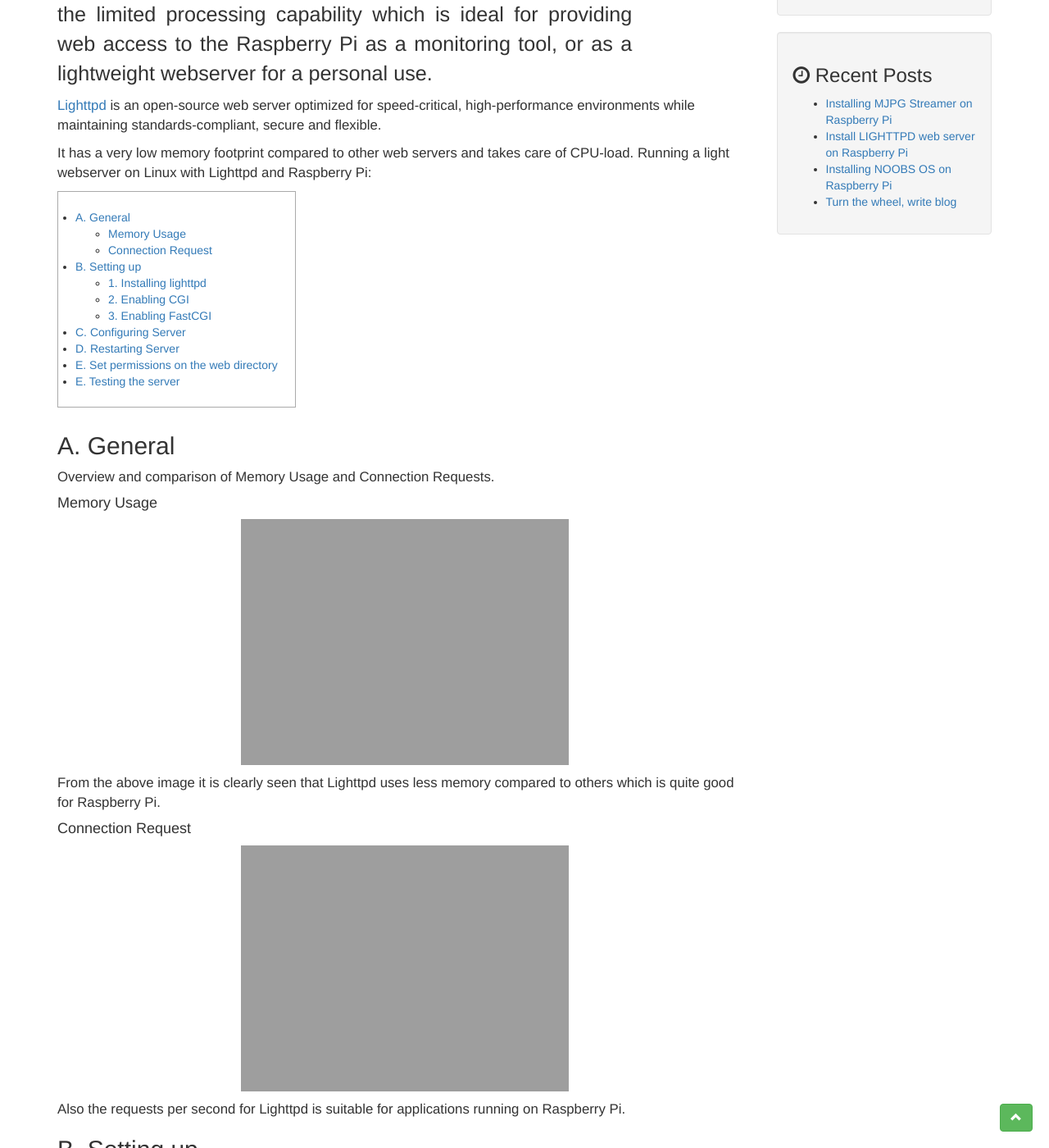
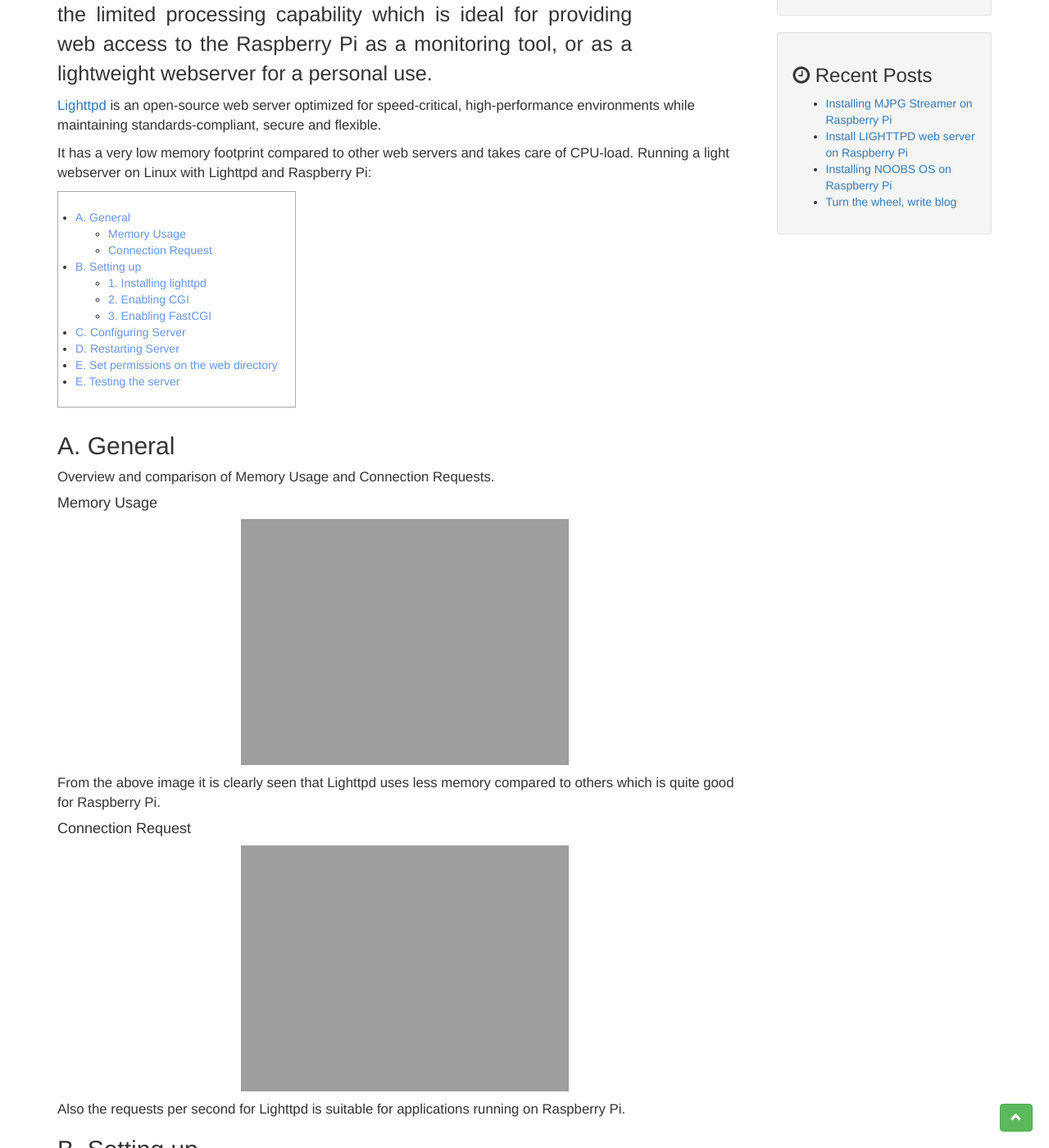
Before and after one commit to alirumane/ali-backup, a Jekyll site: the page built from _posts/2016-06-10-install-lighttpd-on-raspberry-pi.md, in a window 1280 px wide and 1400 px high, scrolled down 568 px. Shown: the whole window at 82% size. Built offline with Jekyll 4.4.1, drawn with Linux system fonts in a browser that asks for light colours; comment, search, counter and statistics services are not loaded.

Commit message:
Update style.css

```diff
--- a/assets/themes/bootstrap/css/style.css
+++ b/assets/themes/bootstrap/css/style.css
@@ -103,6 +103,11 @@
     padding: 1.5em;
     display: inline-block;
 }
+#markdown-toc a {
+    text-decoration: none;
+    border: none;
+    color: cornflowerblue
+}
 
 .intro {
     font-size: 1.5em;
```
